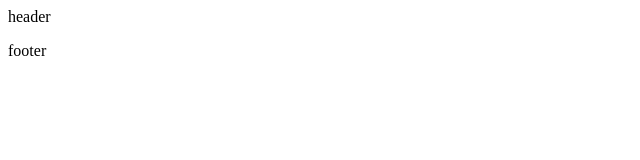
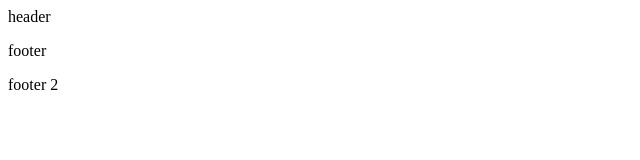
Before and after one commit to VijaySreekar/TeamProject, a plain HTML site: page folder/index.html in a window 1280 px wide. Shown: the full height of the page, 0-640 px from the left. Drawn offline with Linux system fonts and the light colour scheme.

Commit message:
Update index.html

```diff
--- a/folder/index.html
+++ b/folder/index.html
@@ -10,5 +10,6 @@
         header
     </div>
     <p> footer </p>
+    <p> footer 2 </p>
 </body>
 </html>
```
